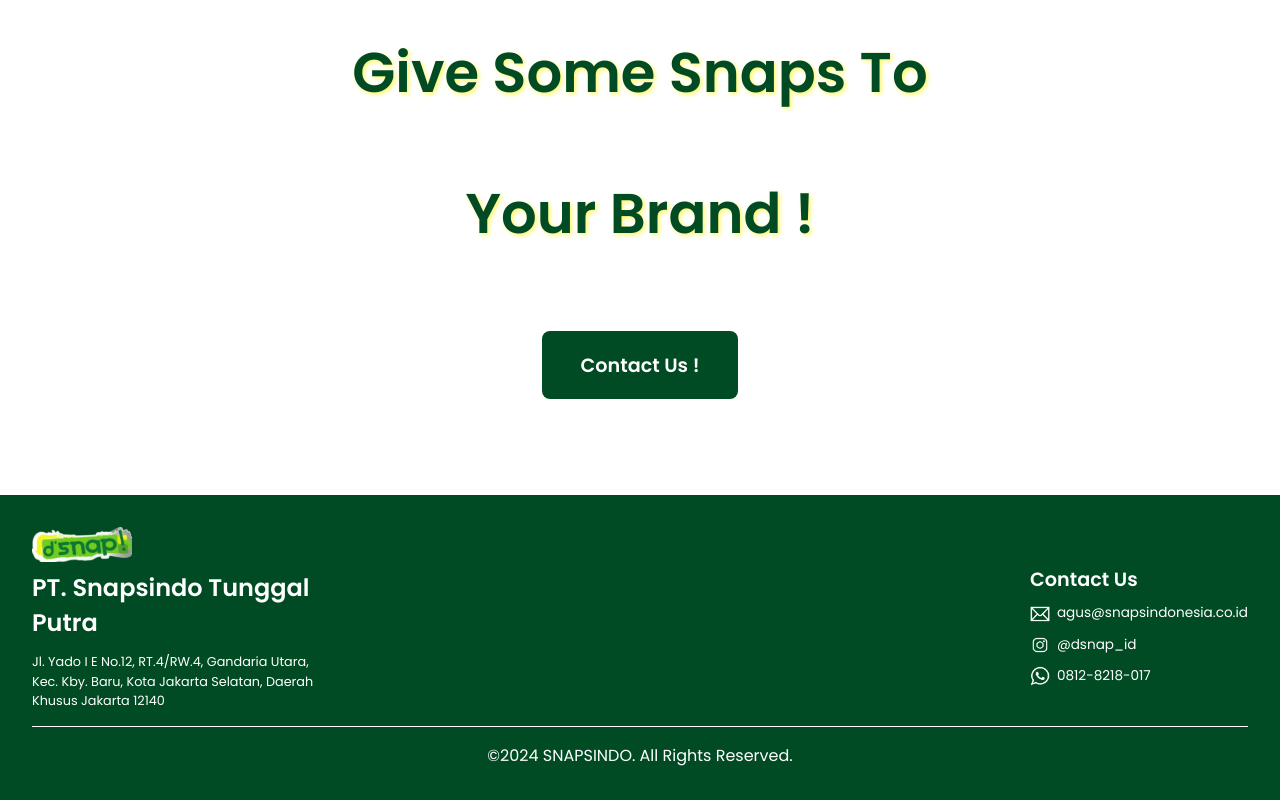
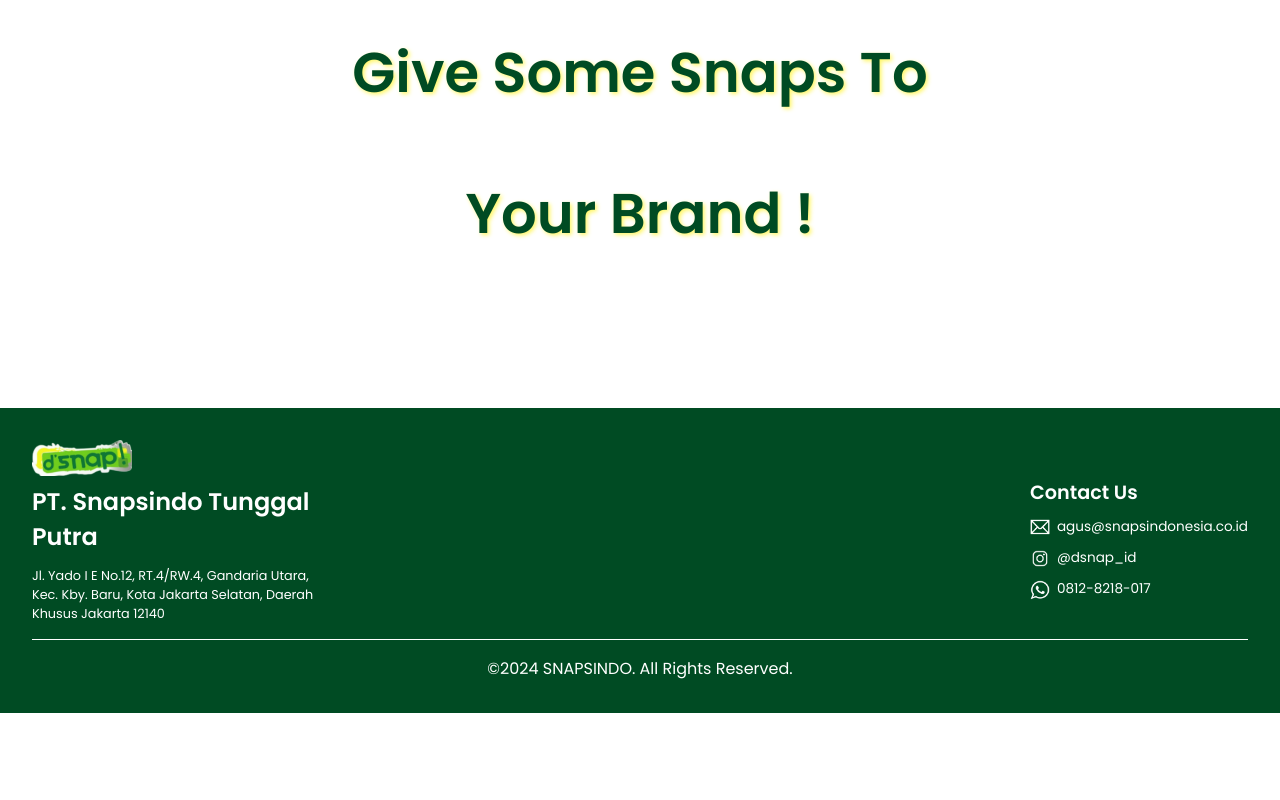
Before and after one commit to alifionauval/snapsindo, a React (Create React App) app: page /tentang-kami in a window 1280 px wide. Shown: the part 2249-3049 px from the top of the page. After the commit the page ends 2962 px from the top, so only its background shows below. Built offline with nearby package versions, Linux system fonts and the light colour scheme.

Commit message:
Update TentangKami.js

```diff
--- a/src/pages/TentangKami.js
+++ b/src/pages/TentangKami.js
@@ -849,9 +849,6 @@
       <section className="cta-section">
         <h3 className="cta-text">Give Some Snaps To</h3>
         <h4 className="cta-text">Your Brand !</h4>
-        <Link to="/kontak-kami">
-          <button className="cta-button">Contact Us !</button>
-        </Link>
       </section>
     </div>
   );
```
